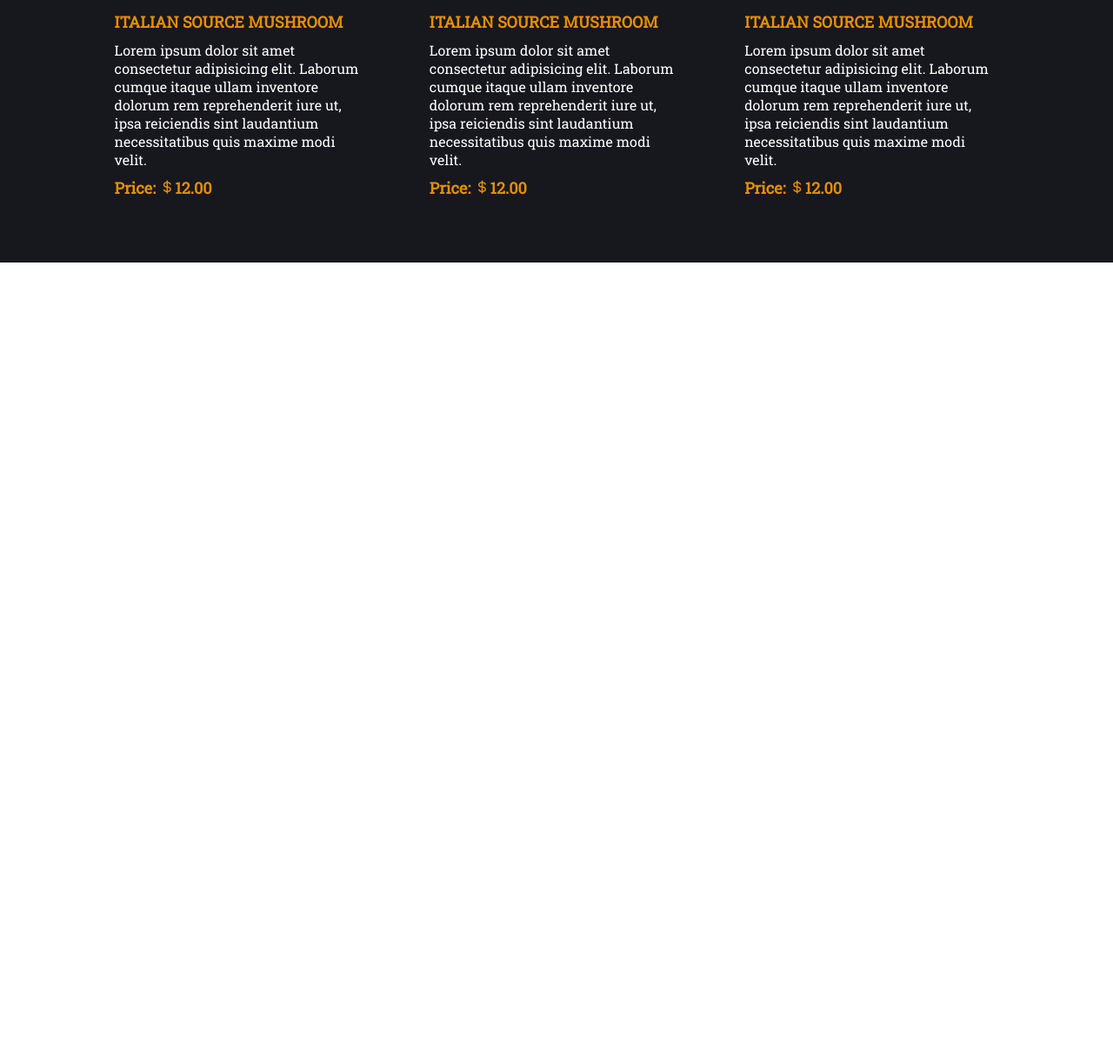
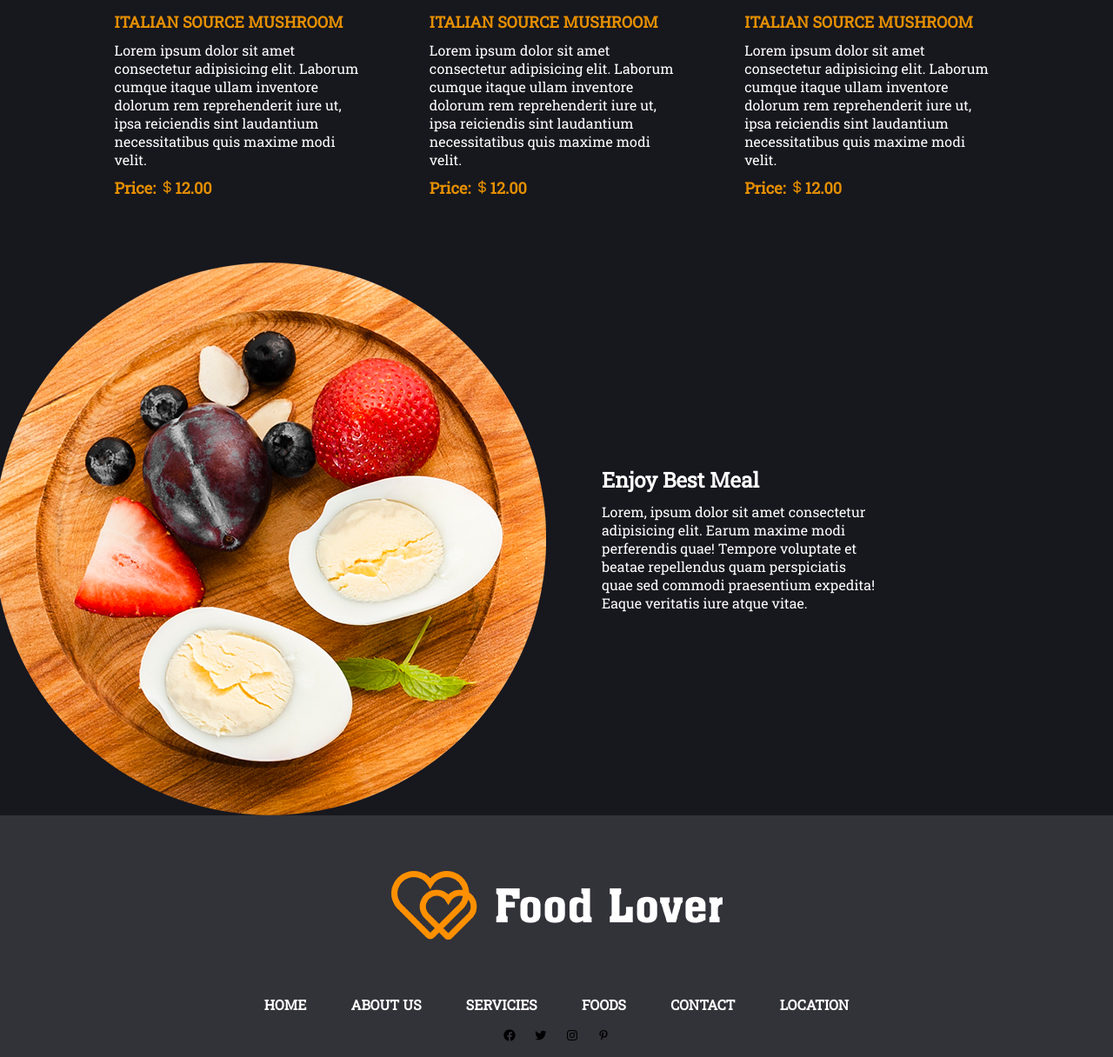
Before and after one commit to Camilo-fd/foodLover, a plain HTML site: page index.html in a window 1280 px wide. Shown: the part 4254-5470 px from the top of the page at 87% size. Before the commit the page ends 4556 px from the top, so only its background shows below. Drawn offline with nearby package versions, Linux system fonts and the light colour scheme.

Commit message:
feat: :sparkles: Creacion pagina 7

```diff
--- a/css/style.css
+++ b/css/style.css
@@ -261,3 +261,71 @@ main{
     font-weight: 400;
     font-style: normal;
 }
+
+/* ------------------------------------------ */
+
+.pagina_7{
+    display: flex;
+    flex-direction: column;
+}
+
+.contenido_pagina7{
+    display: flex;
+    align-items: center;
+    gap: 5%;
+    height: 100%;
+}
+
+.text{
+    display: flex;
+    flex-direction: column;
+    justify-content: center;
+    width: 25%;
+    gap: 10px;
+}
+
+.tit{
+    color: #fff;
+    font-size: x-large;
+    font-family: "Roboto Slab", serif;
+    font-optical-sizing: auto;
+    font-weight: 900;
+    font-style: normal;
+}
+
+.parrafo{
+    color: #fff;
+    font-family: "Roboto Slab", serif;
+    font-optical-sizing: auto;
+    font-weight: 400;
+    font-style: normal;
+}
+
+.imagen_pagina7{
+    display: flex;
+    padding: 5%;
+    background: #323239;
+    justify-content: center;
+}
+
+.menus_pagina7{
+    display: flex;
+    background: #323239;
+    justify-content: center;
+    gap: 4%;
+    color: #fff;
+    font-family: "Roboto Slab", serif;
+    font-optical-sizing: auto;
+    font-weight: 900;
+    font-style: normal;
+}
+
+.iconos{
+    display: flex;
+    background: #323239;
+    justify-content: center;
+    align-items: center;
+    gap: 20px;
+    height: 50px;
+    width: 100%;
+}
--- a/index.html
+++ b/index.html
@@ -133,7 +133,35 @@
                 </div>
             </article>
         </section>
-
+        <section class="pagina_7">
+            <article class="contenido_pagina7">
+                <img src="storage/img/placeYourImageHere5.png">
+                <div class="text">
+                    <h4 class="tit">Enjoy Best Meal</h4>
+                    <p class="parrafo">Lorem, ipsum dolor sit amet consectetur adipisicing elit.
+                        Earum maxime modi perferendis quae! Tempore voluptate et beatae
+                        repellendus quam perspiciatis quae sed commodi praesentium
+                        expedita! Eaque veritatis iure atque vitae.</p>
+                </div>
+            </article>
+            <div class="imagen_pagina7">
+                <img src="storage/img/logo2.png">
+            </div>
+            <div class="menus_pagina7">
+                <a >HOME</a>
+                <a >ABOUT US</a>
+                <a >SERVICIES</a>
+                <a >FOODS</a>
+                <a >CONTACT</a>
+                <a >LOCATION</a>
+            </div>
+            <div class="iconos">
+                <i class='bx bxl-facebook-circle'></i>
+                <i class='bx bxl-twitter' ></i>
+                <i class='bx bxl-instagram' ></i>
+                <i class='bx bxl-pinterest-alt' ></i>
+            </div>
+        </section>
     </main>
 </body>
 </html>
```
